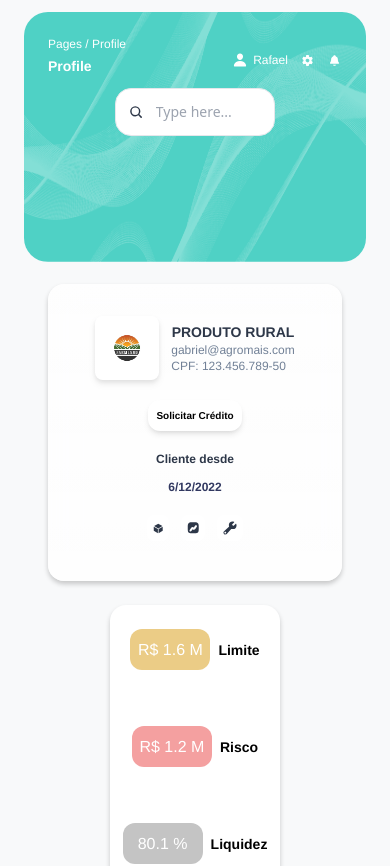
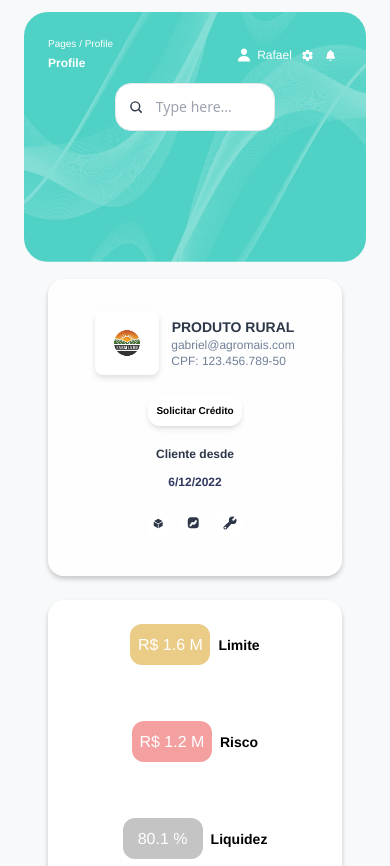
Before and after one commit to doubleyooz/react-chart-dashboard, a React (Create React App) app: page / in a window 390 px wide. Shown: the top 866 px of the page. Built offline with nearby package versions, Linux system fonts and the light colour scheme.

Commit message:
fix: label container does not occupy full width on screens lower than 450px

```diff
--- a/src/components/FirstSection.tsx
+++ b/src/components/FirstSection.tsx
@@ -60,7 +60,7 @@ const FirstSection: React.FC<{}> = () => {
 
     return (
         <div className="flex flex-col xs:flex-row 2xs:flex-col lg:flex-row gap-4 lg:gap-2 2lg:gap-6 px-6">
-            <div className="flex flex-col 2xs:flex-row lg:flex-col rounded-2xl gap-2 md:gap-0 2md:gap-5 bg-white m-auto xs:m-0 justify-center items-center lg:items-baseline px-1 w-[170px] xs:w-auto xs:min-w-[170px] shadow-[0_3px_5px_0px_rgba(0,0,0,0.2)]">
+            <div className="flex flex-col 2xs:flex-row lg:flex-col rounded-2xl gap-2 md:gap-0 2md:gap-5 bg-white m-auto xs:m-0 justify-center items-center lg:items-baseline px-1 w-full xs:w-auto xs:min-w-[170px] shadow-[0_3px_5px_0px_rgba(0,0,0,0.2)]">
                 <Label
                     description="Limite"
                     value={series_2[0]}
--- a/src/components/Header.tsx
+++ b/src/components/Header.tsx
@@ -7,8 +7,8 @@ const Header: React.FC<{}> = () => {
     return (
         <header className="mt-6 mb-24 md:mb-28 lg:mb-32 gap-1 px-6 flex flex-col xs:flex-row justify-between z-350 bg-transparent">
             <div className="flex flex-col justify-start gap-1 mb-2">
-                <span className="text-xs text-white">Pages / Profile</span>
-                <span className="text-sm text-white font-bold">Profile</span>
+                <span className="text-[10px] xs:text-xs text-white">Pages / Profile</span>
+                <span className="text-xs xs:text-sm text-white font-bold">Profile</span>
             </div>
             <div className="flex flex-col xs:flex-row justify-center items-center gap-3 2xs:gap-6">
                 <div className="flex items-center">
@@ -21,7 +21,7 @@ const Header: React.FC<{}> = () => {
                         />
                     </div>
                 </div>
-                <div className='flex items-center mr-2 gap-3 -translate-y-24 xs:translate-y-0 0xs:translate-x-12 xxs:translate-x-20 2xxs:translate-x-24 xs:translate-x-0'>
+                <div className='flex items-center mr-2 gap-2 -translate-y-24 xs:translate-y-0 0xs:translate-x-12 xxs:translate-x-20 2xxs:translate-x-24 xs:translate-x-0'>
                     <div className="flex items-center gap-[5px]">
                         <User className="fill-skin-default" />
                         <span className="text-xs text-white">Rafael</span>
```
